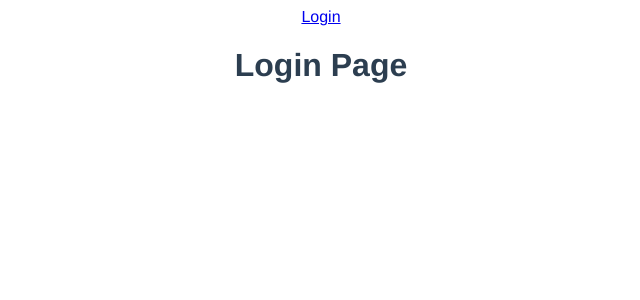
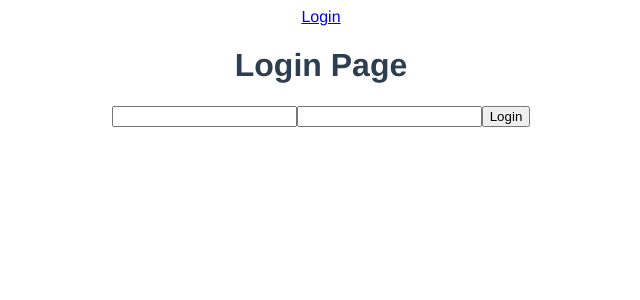
Before and after one commit to rhcpchick88/W14B_VUE_RPS, a Vue app: page /#/login in a window 1280 px wide. Shown: the top 300 px of the page, without its empty margins (319-959 px from the left). Built offline with nearby package versions, Linux system fonts and the light colour scheme.

Commit message:
created successful login page

```diff
--- a/package.json
+++ b/package.json
@@ -11,6 +11,7 @@
     "axios": "^0.27.0",
     "core-js": "^3.8.3",
     "pinia": "^2.0.13",
+    "url": "^0.11.0",
     "vue": "^2.6.14",
     "vue-cookies": "^1.8.0",
     "vue-router": "^3.5.1",
--- a/src/components/ComputerSelection.vue
+++ b/src/components/ComputerSelection.vue
@@ -1,11 +1,12 @@
 <template>
     <div>
-
+        <h2>Computer selection</h2>
     </div>
 </template>
 
 <script>
     export default {
+        name : 'ComputerSelection'
 
     }
 </script>
--- a/src/components/ScoreBoard.vue
+++ b/src/components/TotalScore.vue
@@ -6,7 +6,7 @@
 
 <script>
     export default {
-
+        name : "TotalScore"
     }
 </script>
 
--- a/src/components/UserSelection.vue
+++ b/src/components/UserSelection.vue
@@ -6,7 +6,7 @@
 
 <script>
     export default {
-
+        name: 'UserSelection'
     }
 </script>
 
--- a/src/main.js
+++ b/src/main.js
@@ -5,7 +5,9 @@ import store from './store'
 
 Vue.config.productionTip = false
 
+
 new Vue({
+
   router,
   store,
   render: h => h(App)
--- a/src/views/GameView.vue
+++ b/src/views/GameView.vue
@@ -1,13 +1,35 @@
 <template>
     <div>
         <h1>Game page</h1>
+        <TotalScore/>
+        <UserSelection/>
+        <ComputerSelection/>
+
     </div>
 </template>
 
 <script>
+import TotalScore from '@/components/TotalScore.vue'
+import UserSelection from '@/components/UserSelection.vue'
+import ComputerSelection from '@/components/ComputerSelection.vue'
+
     export default {
+        components: {
+            TotalScore,
+            UserSelection,
+            ComputerSelection
+        },
+        data() {
+            return {
 
-    }
+            }
+        },
+        methods: {
+            name() {
+
+            }
+        },
+}
 </script>
 
 <style lang="scss" scoped>
--- a/src/views/LoginView.vue
+++ b/src/views/LoginView.vue
@@ -1,12 +1,46 @@
 <template>
     <div>
         <h1>Login Page</h1>
+        <form>
+            <input type="text" v-model="username">
+            <input type="password" v-model="password">
+            <button @click="login"> Login </button>
+        </form>
     </div>
 </template>
 
 <script>
+
+import axios from 'axios';
+
     export default {
-
+        name : "LoginView",
+        data(){
+            return {
+                username:"",
+                password:"",
+            }
+        },
+        methods: {
+            login: function(){
+                axios.request({
+                    url: "https://reqres.in/api/login",
+                    method : "POST",
+                    data:{
+                        username : "eve.holt@reqres.in",
+                        password : "cityslicka"
+                    },
+                    headers:{
+                        "Content-Type":"application/json"
+                    }
+                }).then((response)=>{
+                    console.log(response);
+                    this.$router.push('/game');
+                }).catch((error)=>{
+                    console.log(error);
+                })
+            }
+        },
     }
 </script>
 
```
Also changed, not shown: 1 other file (tests, documents, lock files or other folders).
